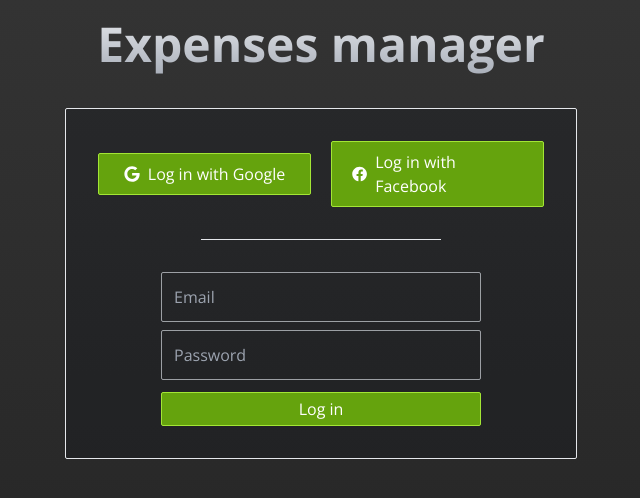
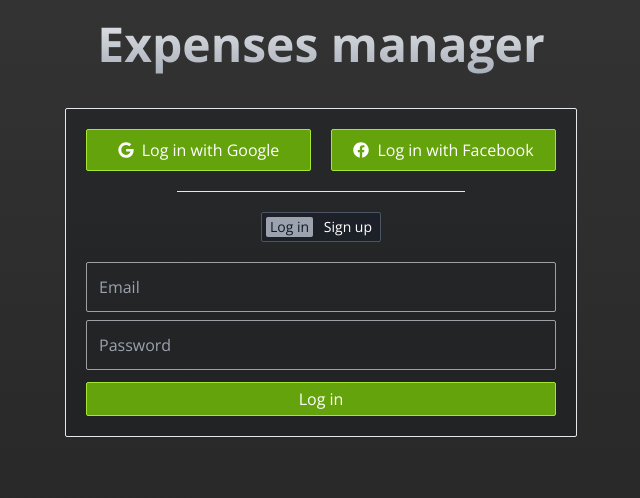
Before and after one commit to FernandoLorca/expenses-manager, a Next.js app: page / in a window 1280 px wide. Shown: the top 498 px of the page, without its empty margins (319-959 px from the left). Built offline with nearby package versions, Linux system fonts and the light colour scheme; no server answers.

Commit message:
login, sign up component

```diff
--- /dev/null
+++ b/src/app/components/SignUpLogInSelector.tsx
@@ -0,0 +1,51 @@
+import { useState } from 'react';
+
+interface Selector {
+  login: boolean;
+  signup: boolean;
+}
+
+export default function SignUpLogInSelector(): JSX.Element {
+  const [selector, setSelector] = useState<Selector>({
+    login: true,
+    signup: false,
+  });
+
+  const selectorClass =
+    'rounded-sm bg-gray-400 px-1 text-gray-900 transition-all duration-200 ease-in-out';
+
+  const selectorHandler = (selectedOption: 'login' | 'signup') => {
+    if (selectedOption === 'login' && !selector.login) {
+      setSelector({
+        login: true,
+        signup: false,
+      });
+    } else if (selectedOption === 'signup' && !selector.signup) {
+      setSelector({
+        login: false,
+        signup: true,
+      });
+    }
+  };
+
+  return (
+    <div className="flex w-full max-w-[7.5rem] justify-between rounded-sm border border-gray-600 bg-gray-900/40 px-1 py-1 text-sm">
+      <div
+        className={`cursor-pointer hover:opacity-70 ${
+          selector.login ? selectorClass : 'ml-1'
+        }`}
+        onClick={() => selectorHandler('login')}
+      >
+        Log in
+      </div>
+      <div
+        className={`cursor-pointer hover:opacity-70 ${
+          selector.signup ? selectorClass : 'mr-1'
+        }`}
+        onClick={() => selectorHandler('signup')}
+      >
+        Sign up
+      </div>
+    </div>
+  );
+}
--- a/src/app/page.tsx
+++ b/src/app/page.tsx
@@ -6,6 +6,7 @@ import GradinetTitle from './components/GradinetTitle';
 import OAuthSingIn from './components/OAuthSingIn';
 import Input from './components/Input';
 import FormButton from './components/FormButton';
+import SignUpLogInSelector from './components/SignUpLogInSelector';
 
 interface InputValues {
   email: string;
@@ -68,16 +69,20 @@ export default function Home(): JSX.Element {
   return (
     <main className="flex flex-col items-center md:h-screen">
       <GradinetTitle text="Expenses manager" />
-      <div className="my-5 flex w-full max-w-lg flex-col items-center rounded-sm border bg-gray-950/20">
-        <div className="flex flex-col items-center gap-5 py-8 md:flex-row">
+      <div className="my-5 flex w-full max-w-lg flex-col rounded-sm border bg-gray-950/20 p-5">
+        <div className="flex flex-col items-center gap-5 md:flex-row">
           <OAuthSingIn icon={<FaGoogle />} text="Log in with Google" />
           <OAuthSingIn icon={<FaFacebook />} text="Log in with Facebook" />
         </div>
-        <hr className="w-60" />
-        <form className="px-5 py-8" onSubmit={signInWithEmail}>
+        <div className="flex justify-center py-5">
+          <hr className="w-72" />
+        </div>
+        <div className="mb-5 flex justify-center">
+          <SignUpLogInSelector />
+        </div>
+        <form onSubmit={signInWithEmail}>
           <div className="flex flex-col gap-2">
             <label className="sr-only">Email</label>
-            <div className="md:w-[20rem]">
             <Input
               inputType="email"
               placeholder="Email"
@@ -86,7 +91,6 @@ export default function Home(): JSX.Element {
               inputValue={inputValues.email}
               onChangeEvent={inputValueHandler}
             />
-            </div>
             <label className="sr-only">Password</label>
             <Input
               inputType="password"
```
Lines whose indentation alone changed are shown as unchanged.
